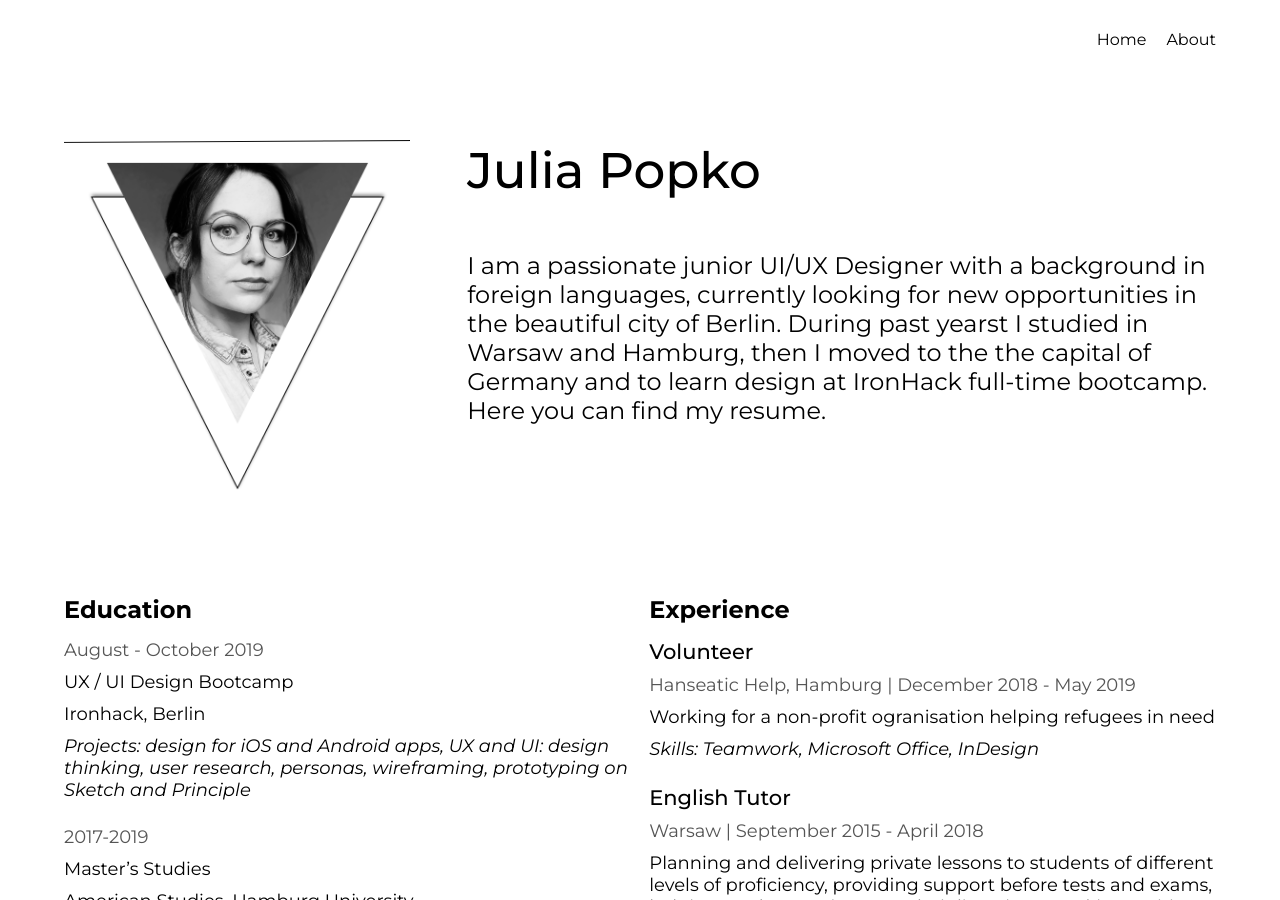
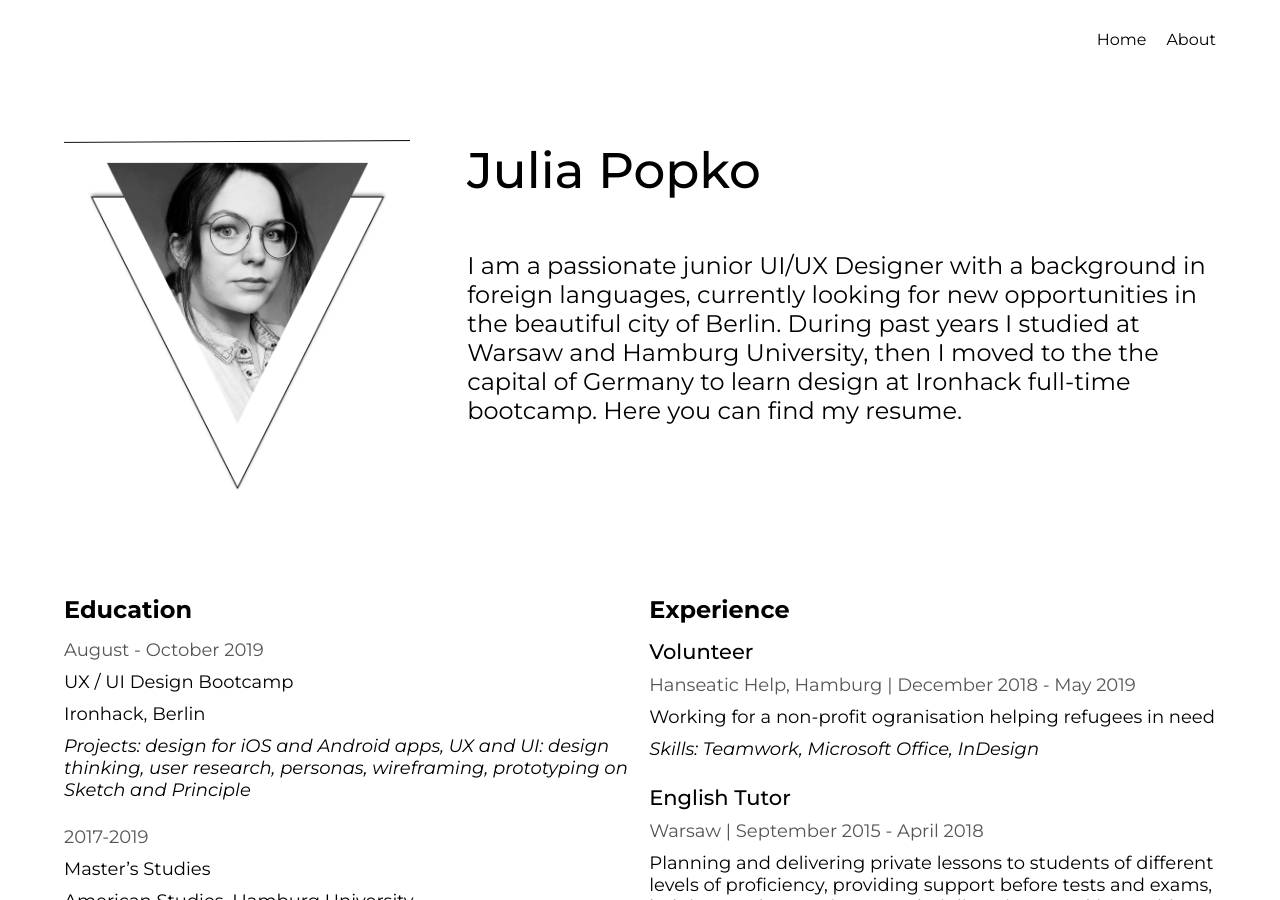
Before and after one commit to julia-popko/julia-popko.github.io, a Jekyll site: the page built from about.md, in a window 1280 px wide and 900 px high. Built offline with Jekyll 4.4.1, drawn with Linux system fonts in a browser that asks for light colours.

Commit message:
Update Pages “about”

```diff
--- a/about.md
+++ b/about.md
@@ -4,9 +4,9 @@ title: About
 text_about: >-
   I am a passionate junior UI/UX Designer with a background in foreign
   languages, currently looking for new opportunities in the beautiful city of
-  Berlin.  During past yearst I studied in Warsaw and Hamburg, then I moved to
-  the the capital of Germany and to learn design at IronHack full-time bootcamp.
-  Here you can find my resume.
+  Berlin.  During past years I studied at Warsaw and Hamburg University, then I
+  moved to the the capital of Germany to learn design at Ironhack full-time
+  bootcamp. Here you can find my resume.
 picture: /assets/images/picture_julia_popko_triangle.png
 alt_picture: Julia Popko's picture
 experiences:
```
